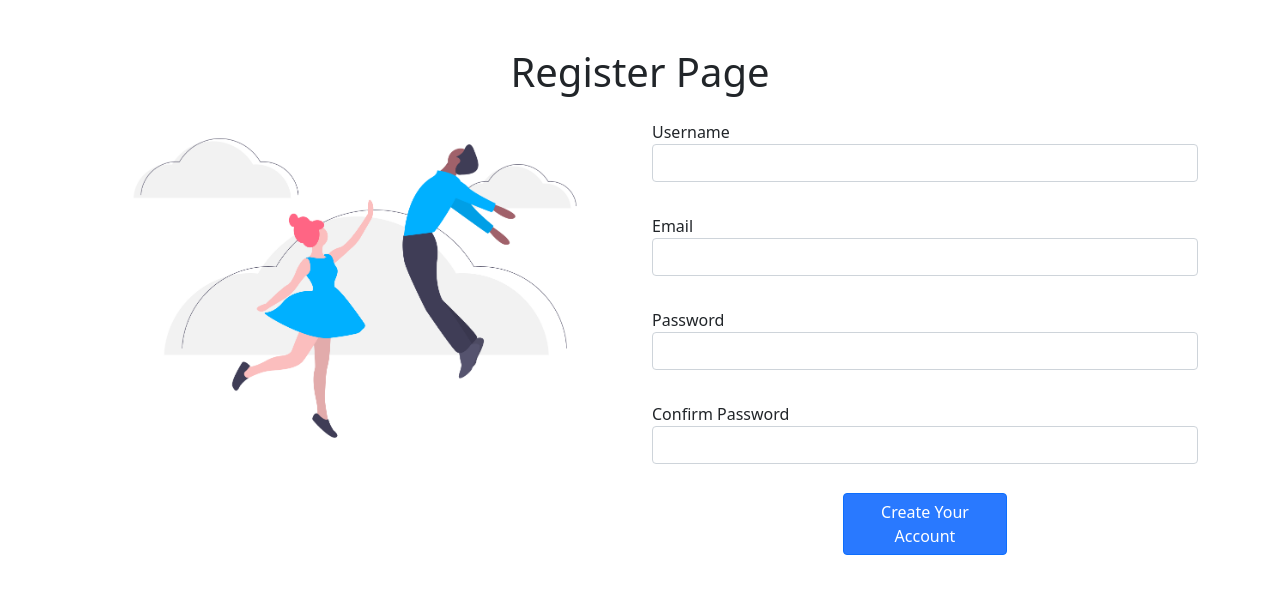
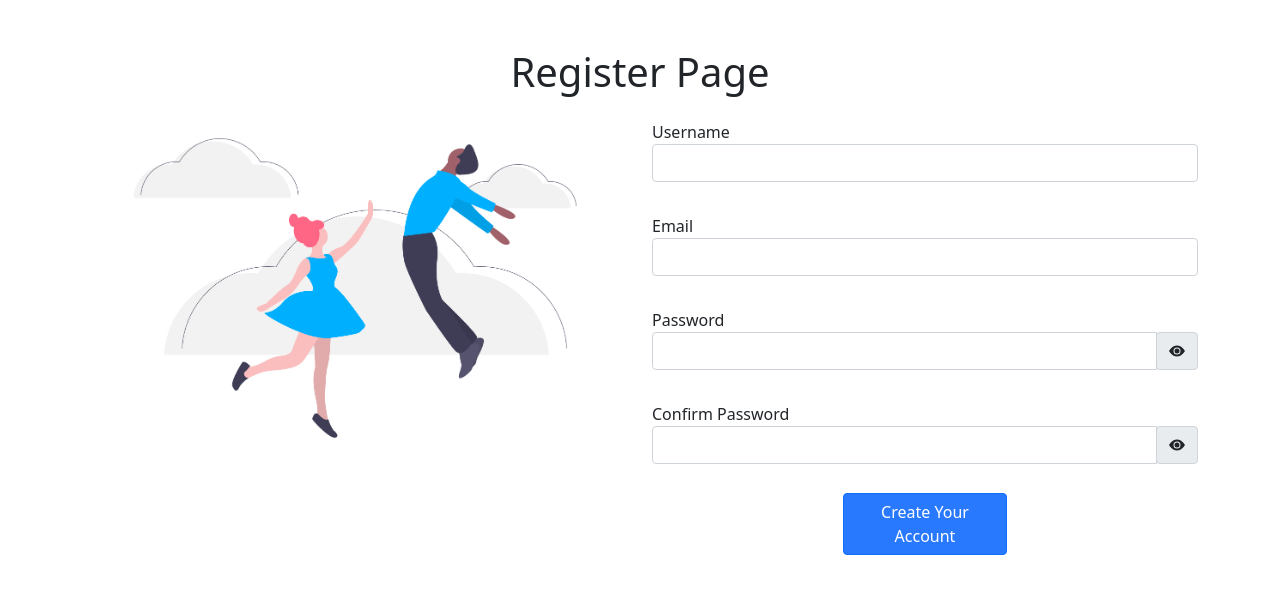
Before and after one commit to Abdi-01/dolist-react, a React (Create React App) app: page /register in a window 1280 px wide. Shown: the top 594 px of the page. Built offline with nearby package versions, Linux system fonts and the light colour scheme.

Commit message:
DL-Register-004 : show hide password + console log

```diff
--- a/package.json
+++ b/package.json
@@ -11,6 +11,7 @@
     "moment": "^2.29.1",
     "react": "^17.0.2",
     "react-dom": "^17.0.2",
+    "react-icons": "^4.3.1",
     "react-redux": "^7.2.6",
     "react-router-dom": "^6.2.1",
     "react-scripts": "5.0.0",
--- a/src/page/RegisterPage.js
+++ b/src/page/RegisterPage.js
@@ -1,11 +1,21 @@
 import React from "react";
 import imageRegis from '../register.png'
+import { BsFillEyeFill, BsFillEyeSlashFill } from "react-icons/bs";
 
 class RegisterPage extends React.Component {
     constructor(props) {
         super(props);
         this.state = {
+            pwType: "password",
+            pwVisible: <BsFillEyeFill />
+        }
+    }
 
+    btnShowHide = () => {
+        if (this.state.pwType == "password") {
+            this.setState({ pwType: "text", pwVisible: <BsFillEyeSlashFill /> })
+        } else {
+            this.setState({ pwType: "password", pwVisible: <BsFillEyeFill /> })
         }
     }
 
@@ -20,6 +30,7 @@ class RegisterPage extends React.Component {
         } else {
             if (password == confPassword) {
                 if (email.includes("@")) {
+                    console.log(username, email, password, confPassword)
                     alert(`Your account has been succesfully created.`)
                 } else {
                     alert(`Please enter the correct email.`)
@@ -52,13 +63,19 @@ class RegisterPage extends React.Component {
                         <div className="form-group py-3">
                             <label style={{ width: "100%", textAlign: "left" }}>Password</label>
                             <div className="input-group">
-                                <input type="password" className="form-control" ref="password" />
+                                <input type={this.state.pwType} className="form-control" ref="password" />
+                                <div className="input-group-append" >
+                                    <span className="input-group-text" style={{ cursor: "pointer", height: "100%" }} onClick={this.btnShowHide}>{this.state.pwVisible}</span>
+                                </div>
                             </div>
                         </div>
                         <div className="form-group py-3">
                             <label style={{ width: "100%", textAlign: "left" }}>Confirm Password</label>
                             <div className="input-group">
-                                <input type="password" className="form-control" ref="confpassword" />
+                                <input type={this.state.pwType} className="form-control" ref="confpassword" />
+                                <div className="input-group-append" >
+                                    <span className="input-group-text" style={{ cursor: "pointer", height: "100%" }} onClick={this.btnShowHide}>{this.state.pwVisible}</span>
+                                </div>
                             </div>
                         </div>
                         <div>
```
Also changed, not shown: 1 other file (tests, documents, lock files or other folders).
